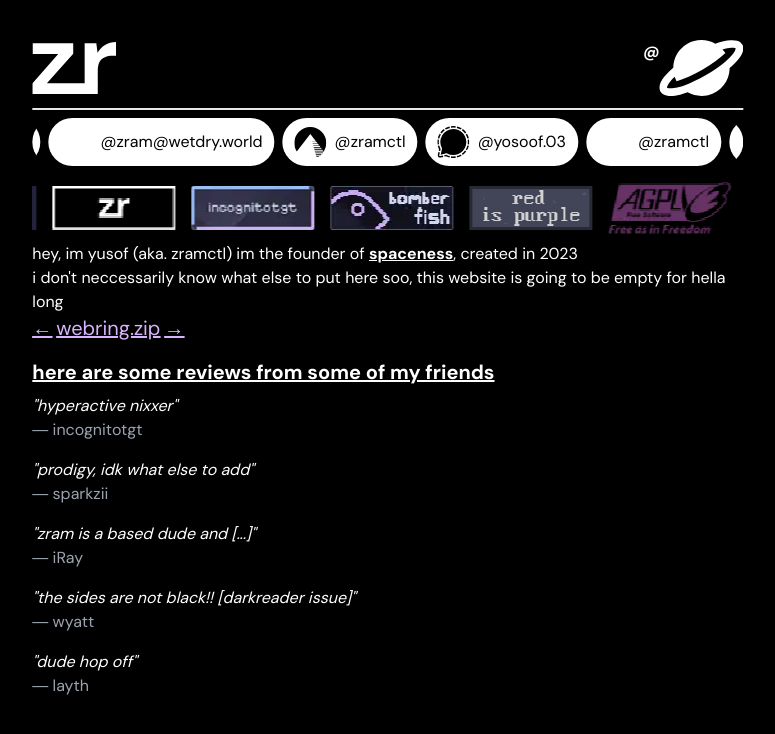
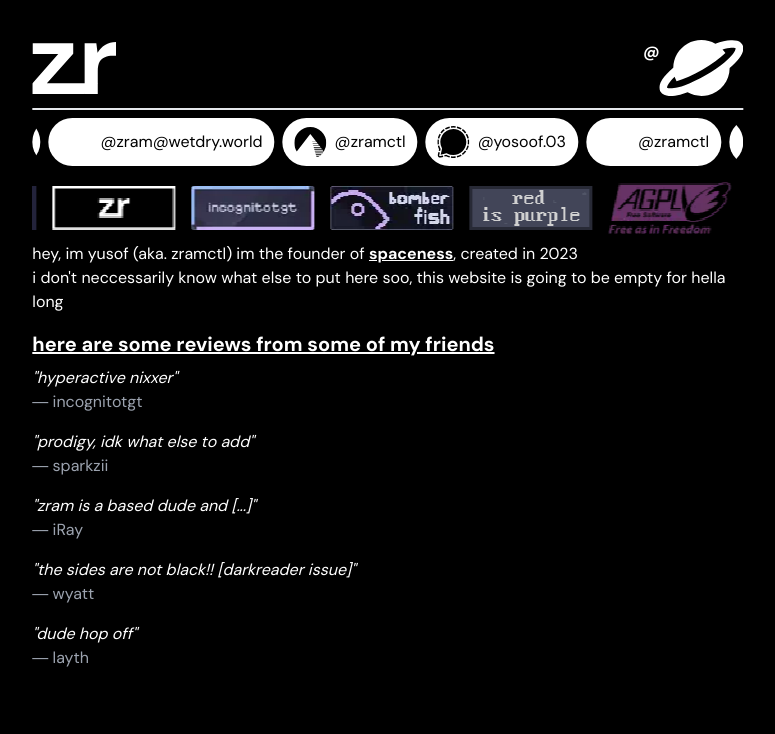
Before and after one commit to zramctl/zramctl, a Next.js app: page / in a window 1280 px wide. Shown: the top 734 px of the page, without its empty margins (252-1027 px from the left). Built offline with nearby package versions, Linux system fonts and the light colour scheme; some icons are missing.

Commit message:
refactor: :fire: nevermind, I can't make pr's to webring.zip

```diff
--- a/src/app/page.tsx
+++ b/src/app/page.tsx
@@ -1,6 +1,4 @@
 import { Reviews } from "@/components/reviews";
-import { Webring } from "@/components/webring";
-
 export default function Home() {
   return (
     <main>
@@ -19,7 +17,6 @@ export default function Home() {
         i don&apos;t neccessarily know what else to put here soo, this website
         is going to be empty for hella long
       </p>
-      <Webring />
       <Reviews />
     </main>
   );
--- a/src/components/webring.tsx
+++ /dev/null
@@ -1,9 +0,0 @@
-export function Webring() {
-  return (
-    <section className="flex gap-1 underline text-purple-300 text-xl">
-      <a href="https://webring.zip/prev/zram.sh">←</a>
-      <a href="https://webring.zip">webring.zip</a>
-      <a href="https://webring.zip/next/zram.sh">→</a>
-    </section>
-  );
-} // https://webring.zip
```
